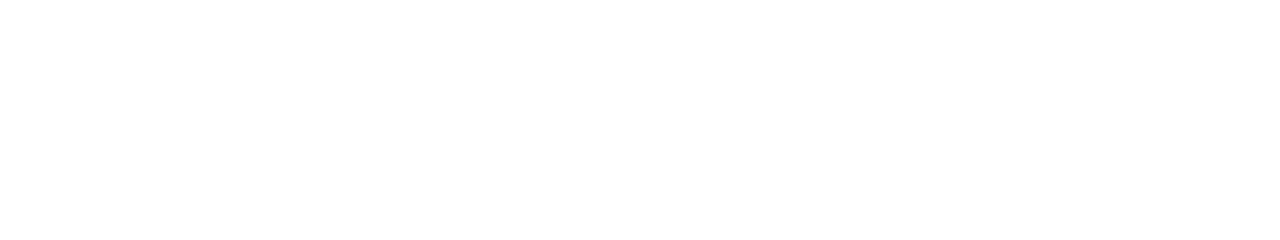
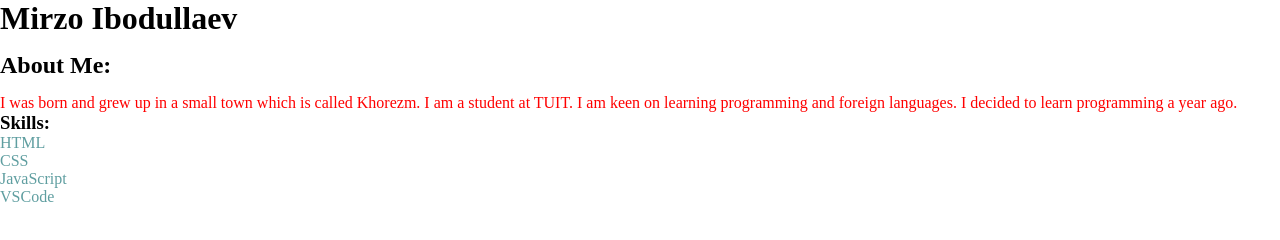
Before and after one commit to mirzoibodullaev/rsschool-cv, a plain HTML site: page index.html in a window 1280 px wide. Drawn offline with Linux system fonts and the light colour scheme.

Commit message:
feat: add styles and change html file

```diff
--- /dev/null
+++ b/css/style.css
@@ -0,0 +1,17 @@
+* {
+    box-sizing: border-box;
+    margin: 0;
+    padding: 0;
+}
+.heading,
+.about {
+    margin-bottom: 15px;
+}
+
+.about_me {
+    color: red;
+}
+
+.skills_collection {
+    color: cadetblue;
+}
--- a/index.html
+++ b/index.html
@@ -1,11 +1,25 @@
 <!DOCTYPE html>
 <html lang="en">
-<head>
-    <meta charset="UTF-8">
-    <meta name="viewport" content="width=device-width, initial-scale=1.0">
-    <title>Document</title>
-</head>
-<body>
-
-</body>
+    <head>
+        <meta charset="UTF-8" />
+        <meta name="viewport" content="width=device-width, initial-scale=1.0" />
+        <link rel="stylesheet" href="css/style.css">
+        <title>Document</title>
+    </head>
+    <body>
+        <h1 class="heading">Mirzo Ibodullaev</h1>
+        <h2 class="about">About Me:</h2>
+        <p class="about_me">
+            I was born and grew up in a small town which is called Khorezm. I am
+            a student at TUIT. I am keen on learning programming and foreign
+            languages. I decided to learn programming a year ago.
+        </p>
+        <h3 class="skills">Skills:</h3>
+        <ol class="skills_collection">
+            <li>HTML</li>
+            <li>CSS</li>
+            <li>JavaScript</li>
+            <li>VSCode</li>
+        </ol>
+    </body>
 </html>
```
